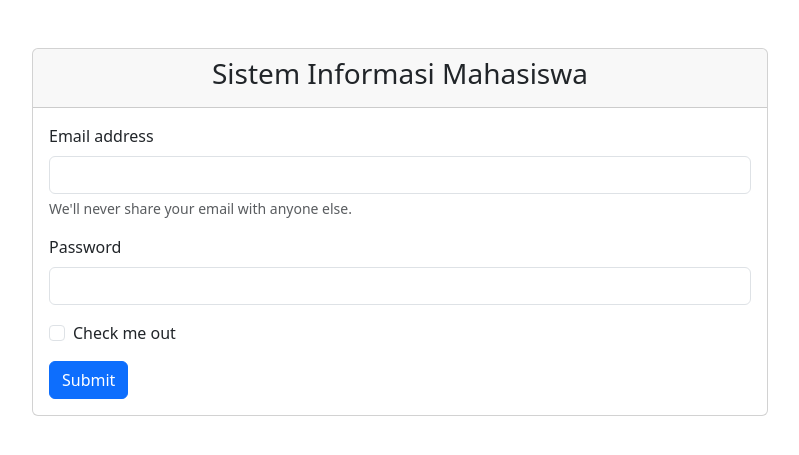
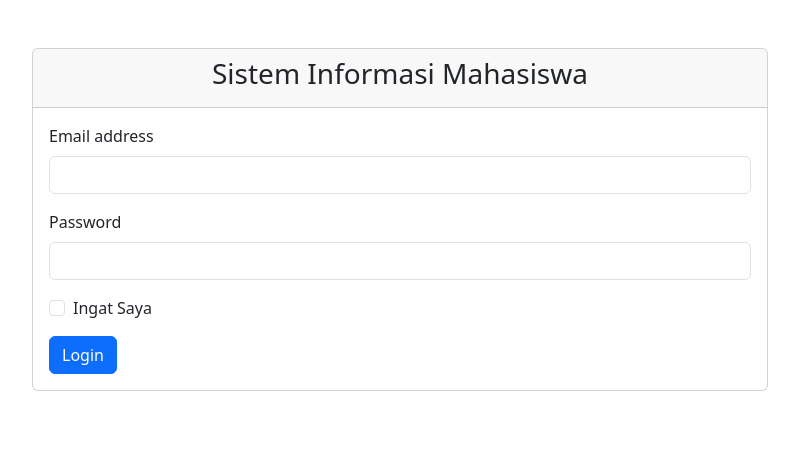
Before and after one commit to nabiilahaulasafda/project, a PHP site: page /login.php in a window 1280 px wide. Shown: the top 455 px of the page, without its empty margins (240-1039 px from the left). Run offline with PHP 8.4, Linux system fonts and the light colour scheme.

Commit message:
form login

```diff
--- a/login.php
+++ b/login.php
@@ -1,3 +1,29 @@
+<?php
+if (isset($_POST['tombol'])) {
+    // 1.koneksi ke database
+    include_once("koneksi.php");
+
+    // 2.mengambil value dari input
+    $email = $_POST['email'];
+    $_pass = $_POST['pass'];
+
+    // 3.tulisakn query pengecekan apakah data login tersedia di database
+    $sql_cek = "SELECT * FROM users WHERE email='$email' AND password='$pass'";
+
+    // 4.menjalankan query diatas
+    $qry_cek = mysqli_query($koneksi, $sql_cek);
+
+    // 5.pengecekan lanjutan
+    $cek = mysqli_num_rows($qry_cek);
+
+    // 6.buatkan if jika login berhasil atau gagal
+    if ($cek > 0) {
+        // login berhasil
+    } else {
+        // login gagal
+    }
+}
+?>
 <!DOCTYPE html>
 <html lang="en">
 
@@ -19,21 +45,24 @@
                         <h3>Sistem Informasi Mahasiswa</h3>
                     </div>
                     <div class="card-body">
-                        <form>
+                        <form method="post" action="login.php">
                             <div class="mb-3">
                                 <label for="exampleInputEmail1" class="form-label">Email address</label>
-                                <input type="email" class="form-control" id="exampleInputEmail1" aria-describedby="emailHelp">
-                                <div id="emailHelp" class="form-text">We'll never share your email with anyone else.</div>
+                                <input type="email" name="email" class="form-control" id="exampleInputEmail1" aria-describedby="emailHelp">
+
                             </div>
+
                             <div class="mb-3">
                                 <label for="exampleInputPassword1" class="form-label">Password</label>
-                                <input type="password" class="form-control" id="exampleInputPassword1">
+                                <input type="password" name="pass" class="form-control" id="exampleInputPassword1">
                             </div>
+
                             <div class="mb-3 form-check">
-                                <input type="checkbox" class="form-check-input" id="exampleCheck1">
-                                <label class="form-check-label" for="exampleCheck1">Check me out</label>
+                                <input type="checkbox" name="cek" value="yes" class="form-check-input" id="exampleCheck1">
+                                <label class="form-check-label" for="exampleCheck1">Ingat Saya</label>
                             </div>
-                            <button type="submit" class="btn btn-primary">Submit</button>
+
+                            <button type="submit" name="tombol" class="btn btn-primary">Login</button>
                         </form>
                     </div>
                 </div>
--- a/modul-dosen/index.php
+++ b/modul-dosen/index.php
@@ -1,3 +1,6 @@
+<?php
+include_once("ceklogin.php");
+?>
 <!DOCTYPE html>
 <html lang="en">
 
```
